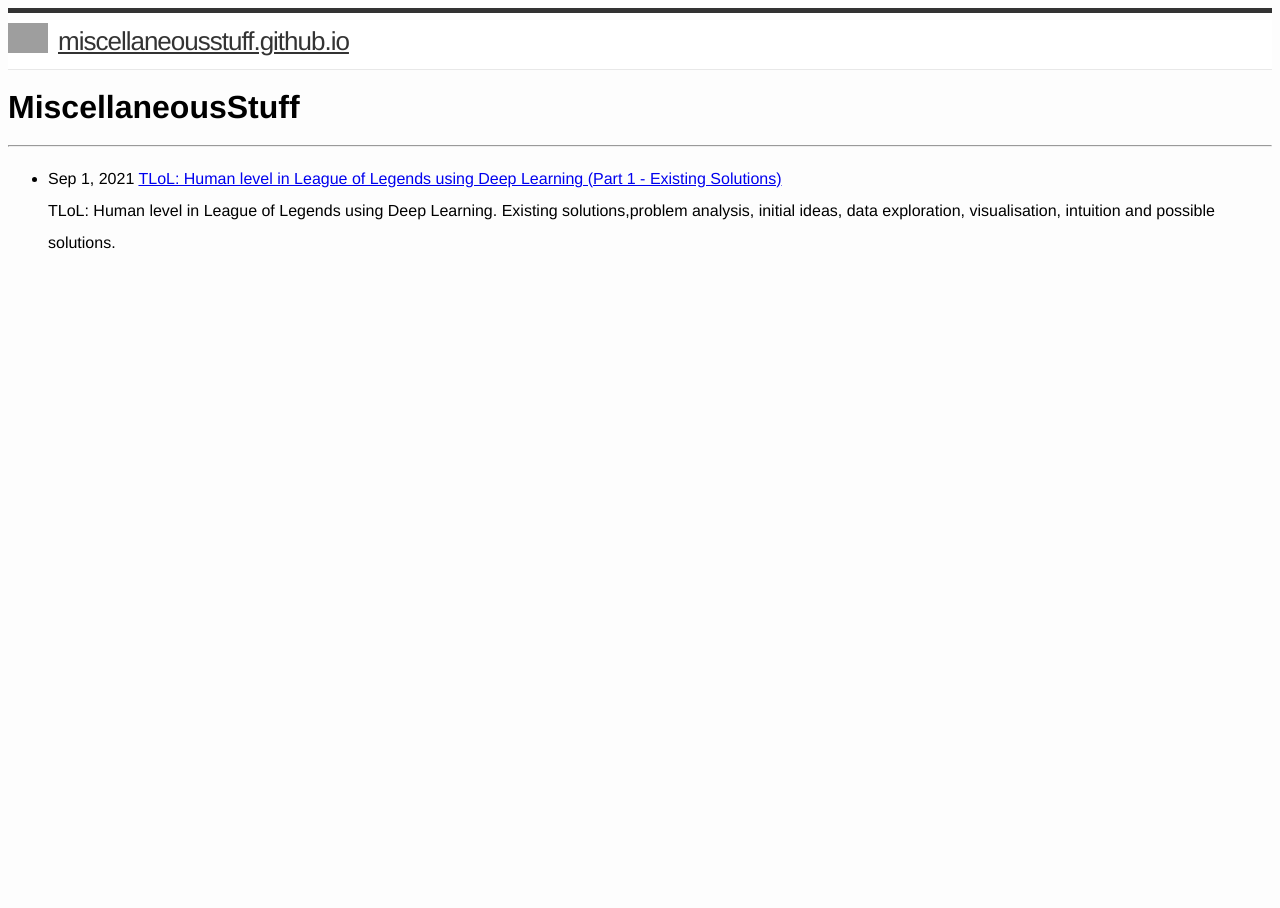
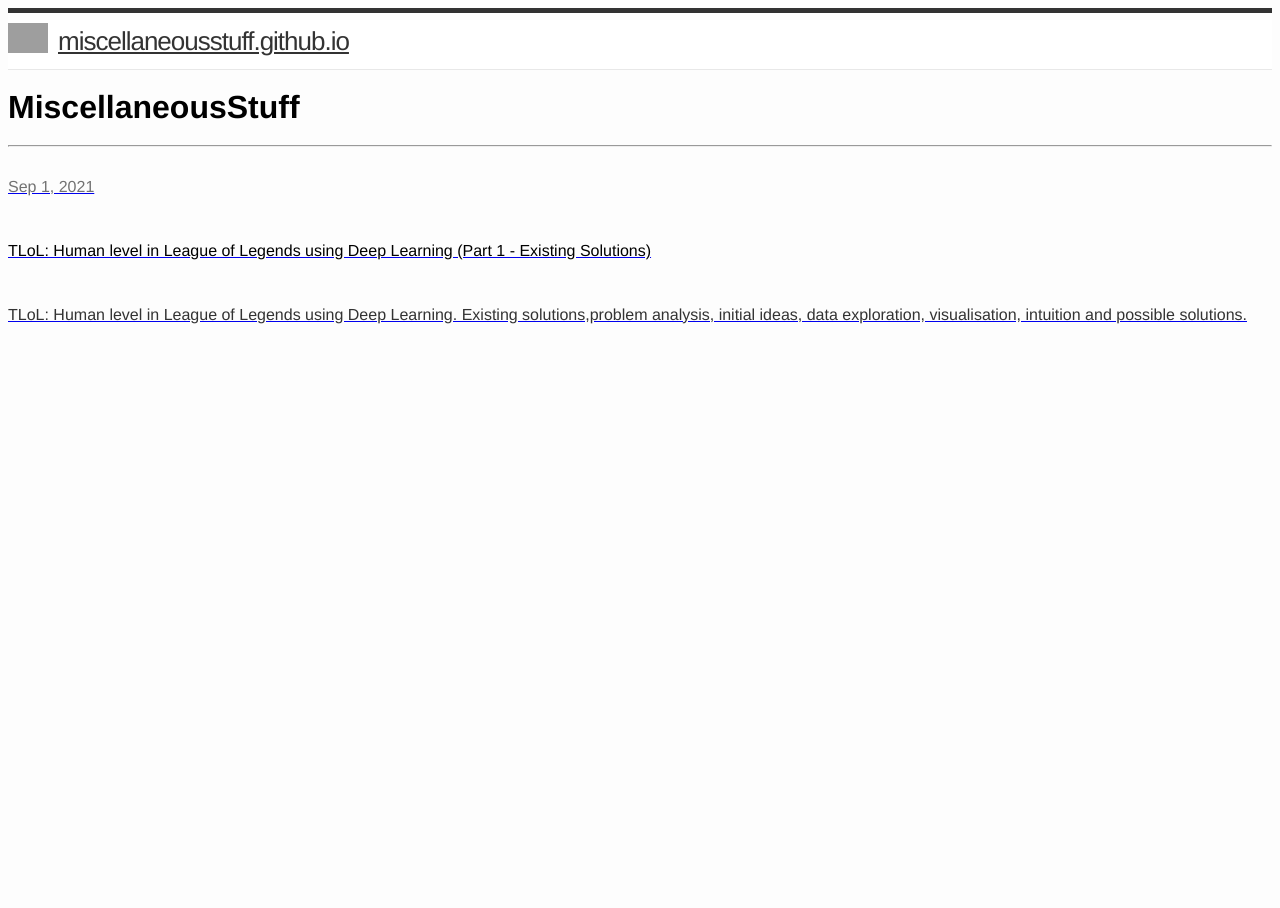
Before and after one commit to MiscellaneousStuff/miscellaneousstuff.github.io, a Jekyll site: the page built from index.html, in a window 1280 px wide. Built offline with Jekyll 4.4.1, drawn with Linux system fonts in a browser that asks for light colours; grey boxes are pictures that could not be loaded.

Commit message:
post snippet ui tests

```diff
--- a/_posts/2021-09-01-tlol-human-level-in-league-of-legends-using-deep-learning.markdown
+++ b/_posts/2021-09-01-tlol-human-level-in-league-of-legends-using-deep-learning.markdown
@@ -4,7 +4,8 @@ comments: true
 title:  "TLoL: Human level in League of Legends using Deep Learning (Part 1 - Existing Solutions)"
 excerpt: "TLoL: Human level in League of Legends using Deep Learning. Existing solutions,problem analysis, initial ideas, data exploration, visualisation, intuition and possible solutions."
 date:   2021-09-01 14:00:00
-categories: [League of Legends]
+categories: [Project]
+tags: ["League of Legends", "Machine Learning", "Reinforcement Learning"]
 leagueAiYoutubeId: iB4PoNJuXzc
 ---
 
--- a/css/main.css
+++ b/css/main.css
@@ -1,3 +1,4 @@
+/* site base */
 html, body { height: 100%; }
 
 body {
@@ -54,3 +55,21 @@ body {
 
 .site-nav .menu-icon svg { width: 18px; height: 16px; }
 }
+
+/* site experimental */
+.post {
+  display: flex;
+  flex-direction: column;
+}
+
+.post-date {
+  color: #727272;
+}
+
+.post-title {
+  color: black;
+}
+
+.post-excerpt {
+  color: #333;
+}
--- a/index.html
+++ b/index.html
@@ -5,14 +5,13 @@ layout: default
 <div class="home">
     <h1>MiscellaneousStuff</h1>
     <hr />
-    <ul class="posts">
+    <div class="posts">
         {% for post in site.posts %}
-        <li>
-            <span class="post-date">{{ post.date | date: "%b %-d, %Y" }}</span>
-            <a class="post-link" href="{{ post.url | prepend: site.baseurl }}">{{ post.title }}</a>
-            <br>
-            {{ post.excerpt }}
-        </li>
+        <a class="post" href="{{ post.url | prepend: site.baseurl }}">
+            <p class="post-date">{{ post.date | date: "%b %-d, %Y" }}</p>
+            <p class="post-title">{{ post.title }}</p>
+            <p class="post-excerpt">{{ post.excerpt }}</p>
+        </a>
         {% endfor %}
-    </ul>
+    </div>
 </div>
```
Lines whose indentation alone changed are shown as unchanged.
